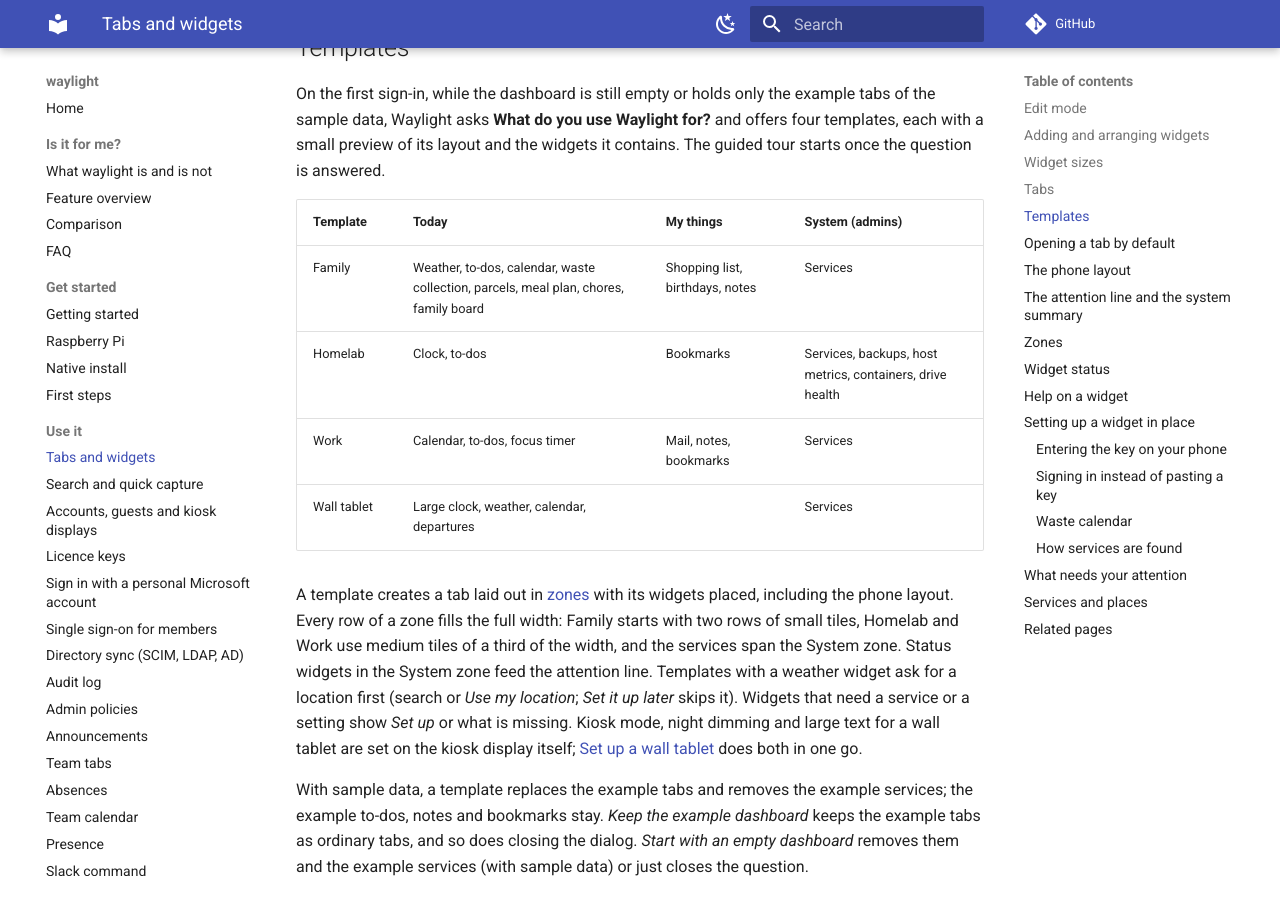
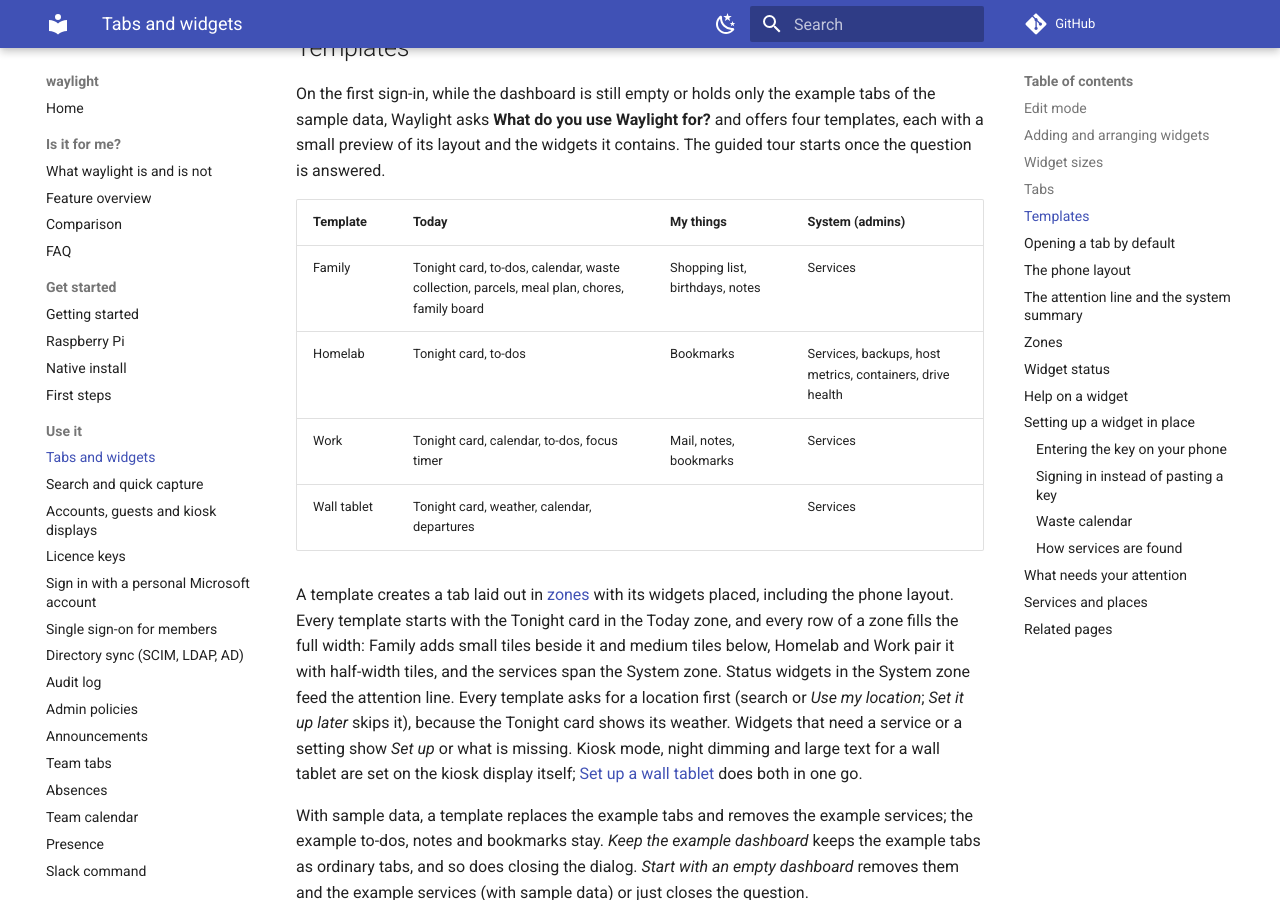
Before and after one commit to Waylight-App/waylight, an MkDocs documentation site: the page built from docs/dashboard.md, in a window 1280 px wide and 900 px high, scrolled down 2350 px. Built offline with MkDocs 1.6.1 and Material for MkDocs 9.7.7, drawn with Linux system fonts in a browser that asks for light colours; comment, search, counter and statistics services are not loaded.

Commit message:
feat(dashboard): built-in templates start with the Tonight card (#881)
Family, Homelab, Work and Wall tablet open with the Tonight card at its default size as the first widget of the Today zone, and ask for a location. The neighbouring tiles are rearranged so every row still adds up to 12 columns. Tonight is also a Today kind for widgets without a stored zone. Saved layouts are not changed.

Closes #879

```diff
--- a/docs/dashboard.md
+++ b/docs/dashboard.md
@@ -114,18 +114,20 @@ answered.
 
 | Template | Today | My things | System (admins) |
 | --- | --- | --- | --- |
-| Family | Weather, to-dos, calendar, waste collection, parcels, meal plan, chores, family board | Shopping list, birthdays, notes | Services |
-| Homelab | Clock, to-dos | Bookmarks | Services, backups, host metrics, containers, drive health |
-| Work | Calendar, to-dos, focus timer | Mail, notes, bookmarks | Services |
-| Wall tablet | Large clock, weather, calendar, departures | | Services |
+| Family | Tonight card, to-dos, calendar, waste collection, parcels, meal plan, chores, family board | Shopping list, birthdays, notes | Services |
+| Homelab | Tonight card, to-dos | Bookmarks | Services, backups, host metrics, containers, drive health |
+| Work | Tonight card, calendar, to-dos, focus timer | Mail, notes, bookmarks | Services |
+| Wall tablet | Tonight card, weather, calendar, departures | | Services |
 
 A template creates a tab laid out in [zones](#zones) with its widgets
-placed, including the phone layout. Every row of a zone fills the full
-width: Family starts with two rows of small tiles, Homelab and Work use
-medium tiles of a third of the width, and the services span the System zone.
+placed, including the phone layout. Every template starts with the Tonight card
+in the Today zone, and every row of a zone fills the full width: Family adds
+small tiles beside it and medium tiles below, Homelab and Work pair it with
+half-width tiles, and the services span the System zone.
 Status widgets in the System zone feed the attention line.
-Templates with a weather widget ask for a location first (search or *Use my
-location*; *Set it up later* skips it). Widgets that need a service or a
+Every template asks for a location first (search or *Use my
+location*; *Set it up later* skips it), because the Tonight card shows its
+weather. Widgets that need a service or a
 setting show *Set up* or what is missing. Kiosk mode, night dimming and large
 text for a wall tablet are set on the kiosk display itself;
 [Set up a wall tablet](accounts.md#setting-up-a-wall-tablet) does both in
--- a/internal/modules/dashboard/adapter/configfile/templates/wall.yaml
+++ b/internal/modules/dashboard/adapter/configfile/templates/wall.yaml
@@ -10,11 +10,10 @@ tab:
   name: Wall
   zones: true
   widgets:
-    - kind: clock
+    - kind: tonight
       at: { x: 0, y: 0, w: 6, h: 4 }
       zone: today
-      phone: { order: 1, rows: 3 }
-      config: { showDate: true, showSeconds: false }
+      phone: { order: 1, rows: 4 }
     - kind: weather
       at: { x: 6, y: 0, w: 6, h: 4 }
       zone: today
```
Also changed, not shown: internal/modules/dashboard/adapter/configfile/templates/family.yaml (+22 -23 lines), internal/modules/dashboard/adapter/configfile/templates/homelab.yaml (+12 -13 lines), internal/modules/dashboard/adapter/configfile/templates/work.yaml (+23 -21 lines), 4 other files.
